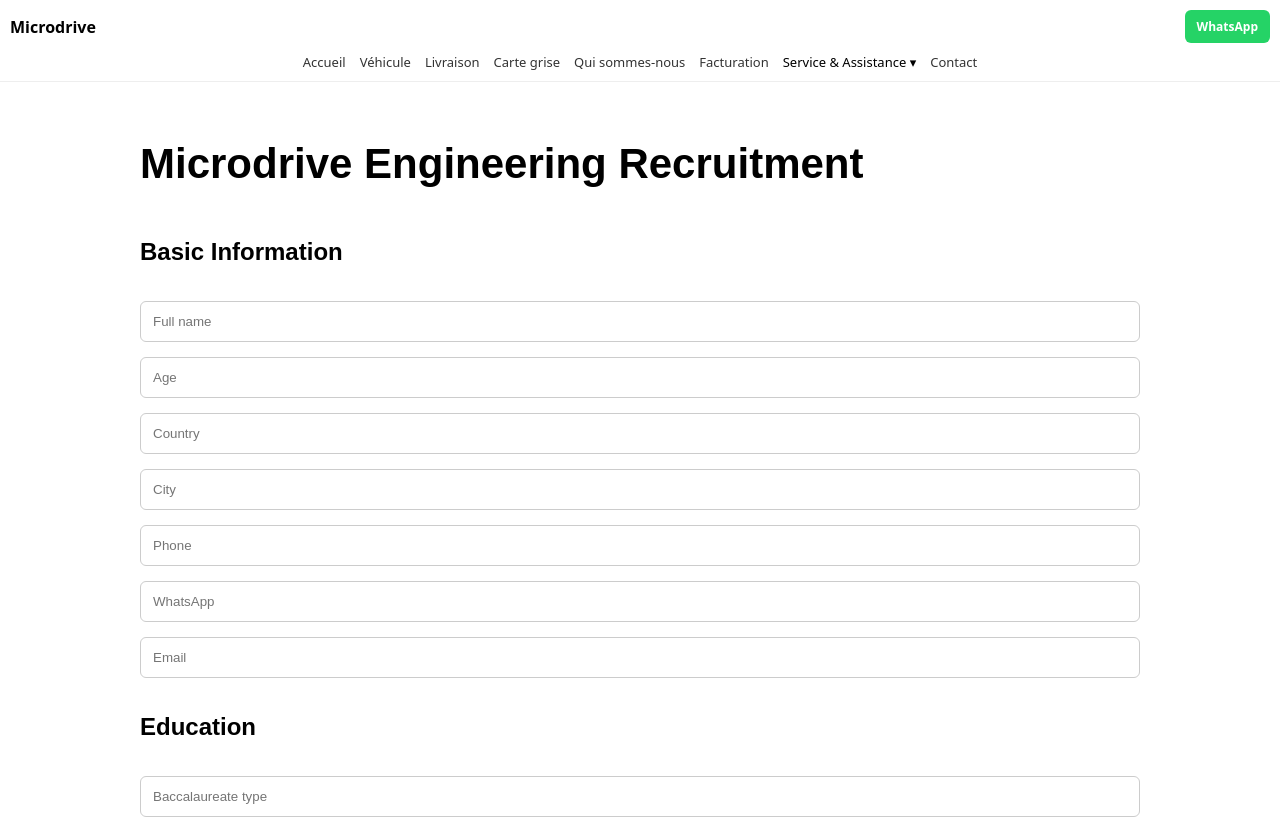
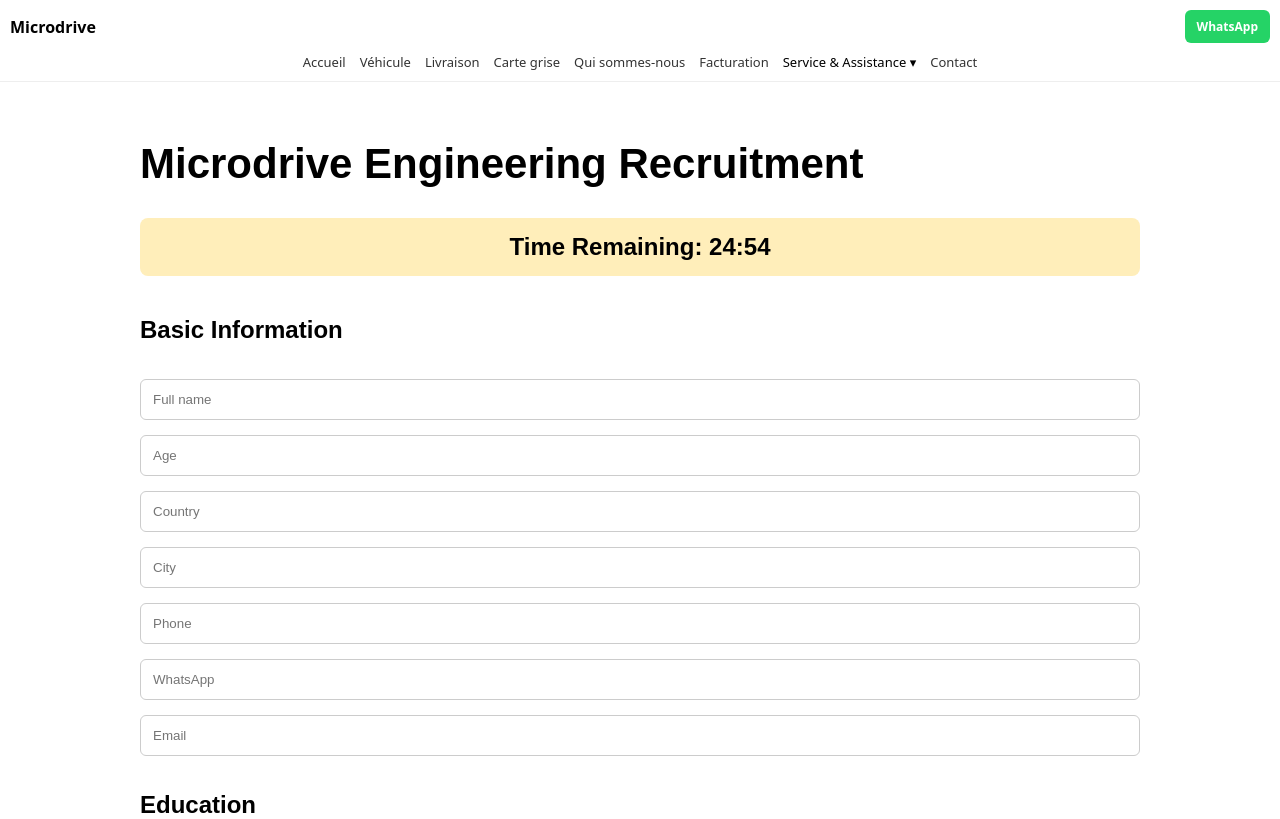
Before and after one commit to khelifamansour/neodrive-site, a Next.js app: page /recrutement in a window 1280 px wide. Shown: the top 819 px of the page. Built offline with nearby package versions, Linux system fonts and the light colour scheme.

Commit message:
Update page.tsx

```diff
--- a/app/recrutement/page.tsx
+++ b/app/recrutement/page.tsx
@@ -1,7 +1,10 @@
 
 "use client";
 
-import React, { useState } from "react";
+import React, {
+  useState,
+  useEffect
+} from "react";
 
 import { createClient } from "@supabase/supabase-js";
 
@@ -21,6 +24,11 @@ PAGE
 export default function HiringPage() {
 
   const [loading, setLoading] = useState(false);
+  const EXAM_DURATION = 25 * 60;
+
+const [timeLeft, setTimeLeft] = useState(EXAM_DURATION);
+
+const [examFinished, setExamFinished] = useState(false);
 
   const [form, setForm] = useState({
 
@@ -65,6 +73,34 @@ export default function HiringPage() {
 
   const [transcriptFile, setTranscriptFile] = useState(null);
   const [motivationLetterFile, setMotivationLetterFile] = useState(null);
+
+  useEffect(() => {
+
+  if (examFinished) return;
+
+  const timer = setInterval(() => {
+
+    setTimeLeft(prev => {
+
+      if (prev <= 1) {
+
+        clearInterval(timer);
+
+        setExamFinished(true);
+
+        return 0;
+
+      }
+
+      return prev - 1;
+
+    });
+
+  }, 1000);
+
+  return () => clearInterval(timer);
+
+}, [examFinished]);
 
   /* =========================
      HANDLE CHANGE
@@ -334,13 +370,59 @@ if (motivationLetterFile) {
      RENDER
   ========================= */
 
+  const formatTime = (seconds) => {
+
+  const mins = Math.floor(seconds / 60);
+
+  const secs = seconds % 60;
+
+  return `${mins}:${secs
+    .toString()
+    .padStart(2, "0")}`;
+
+};
+  if (examFinished) {
+
   return (
 
     <main style={container}>
 
-      <h1 style={title}>
-        Microdrive Engineering Recruitment
+      <h1>
+        Time is over
       </h1>
+
+      <p>
+        The recruitment test has ended.
+      </p>
+
+    </main>
+
+  );
+
+}
+
+
+  return (
+
+    <main style={container}>
+
+  <h1 style={title}>
+    Microdrive Engineering Recruitment
+  </h1>
+
+  <div
+    style={{
+      background: "#ffeeba",
+      padding: 15,
+      borderRadius: 8,
+      fontSize: 24,
+      fontWeight: "bold",
+      textAlign: "center",
+      marginBottom: 20
+    }}
+  >
+    Time Remaining: {formatTime(timeLeft)}
+  </div>
 
       <form
         onSubmit={handleSubmit}
```
